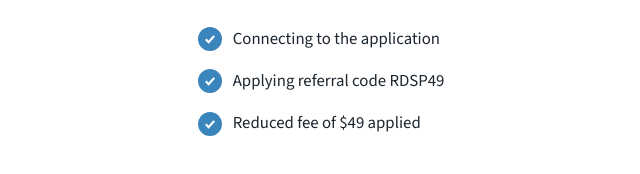
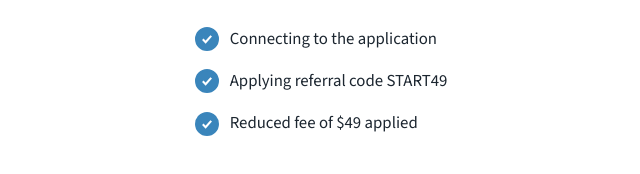
Before and after one commit to SirWonderlot/rdspcanada.ca, a plain HTML site: page apply-for-the-dtc/continue/index.html in a window 1280 px wide. Shown: the part 392-566 px from the top of the page, 319-959 px from the left. Drawn offline with Linux system fonts and the light colour scheme.

Commit message:
Session email link: forward to START49 so the application goes to Todd for review
Co-Authored-By: Claude Opus 5.5 <noreply@anthropic.com>

```diff
--- a/apply-for-the-dtc/continue/index.html
+++ b/apply-for-the-dtc/continue/index.html
@@ -46,17 +46,18 @@
       <div class="go-bar" aria-hidden="true"><span></span></div>
       <ul class="go-steps" aria-live="polite">
         <li class="on"><span class="go-ico"><svg width="14" height="14" viewBox="0 0 20 20" aria-hidden="true"><path d="M4 10.5l4 4 8-9" fill="none" stroke="#fff" stroke-width="3"/></svg></span>Connecting to the application</li>
-        <li><span class="go-ico"><svg width="14" height="14" viewBox="0 0 20 20" aria-hidden="true"><path d="M4 10.5l4 4 8-9" fill="none" stroke="#fff" stroke-width="3"/></svg></span>Applying referral code RDSP49</li>
+        <li><span class="go-ico"><svg width="14" height="14" viewBox="0 0 20 20" aria-hidden="true"><path d="M4 10.5l4 4 8-9" fill="none" stroke="#fff" stroke-width="3"/></svg></span>Applying referral code START49</li>
         <li><span class="go-ico"><svg width="14" height="14" viewBox="0 0 20 20" aria-hidden="true"><path d="M4 10.5l4 4 8-9" fill="none" stroke="#fff" stroke-width="3"/></svg></span>Reduced fee of $49 applied</li>
       </ul>
-      <noscript><p class="go-now"><a href="https://dtcc.ca/apply/?code=RDSP49">Continue to the application</a></p></noscript>
+      <noscript><p class="go-now"><a href="https://dtcc.ca/apply/?code=START49">Continue to the application</a></p></noscript>
     </div>
   </main>
   <script>
     // Each step finishes in turn over about 5.5 seconds, then the application opens
-    // with the referral code already applied.
+    // with the referral code already applied. START49 (not RDSP49): the client pays and the
+    // application goes to Todd, who sends it within 48 to 72 hours; no download for the client.
     (function () {
-      var URL = 'https://dtcc.ca/apply/?code=RDSP49';
+      var URL = 'https://dtcc.ca/apply/?code=START49';
       var steps = document.querySelectorAll('.go-steps li');
       [1600, 3300, 4900].forEach(function (ms, i) {
         setTimeout(function () {
```
